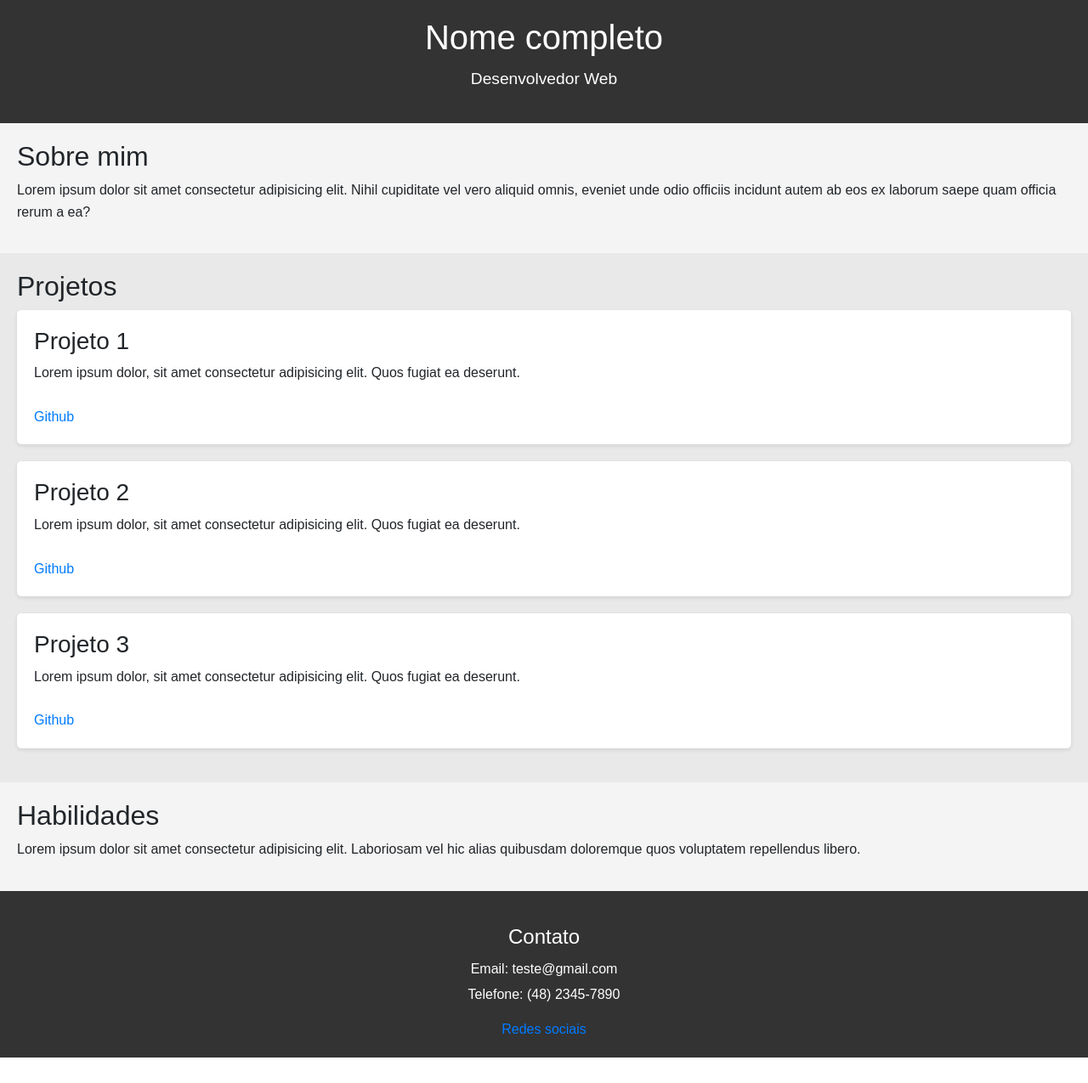
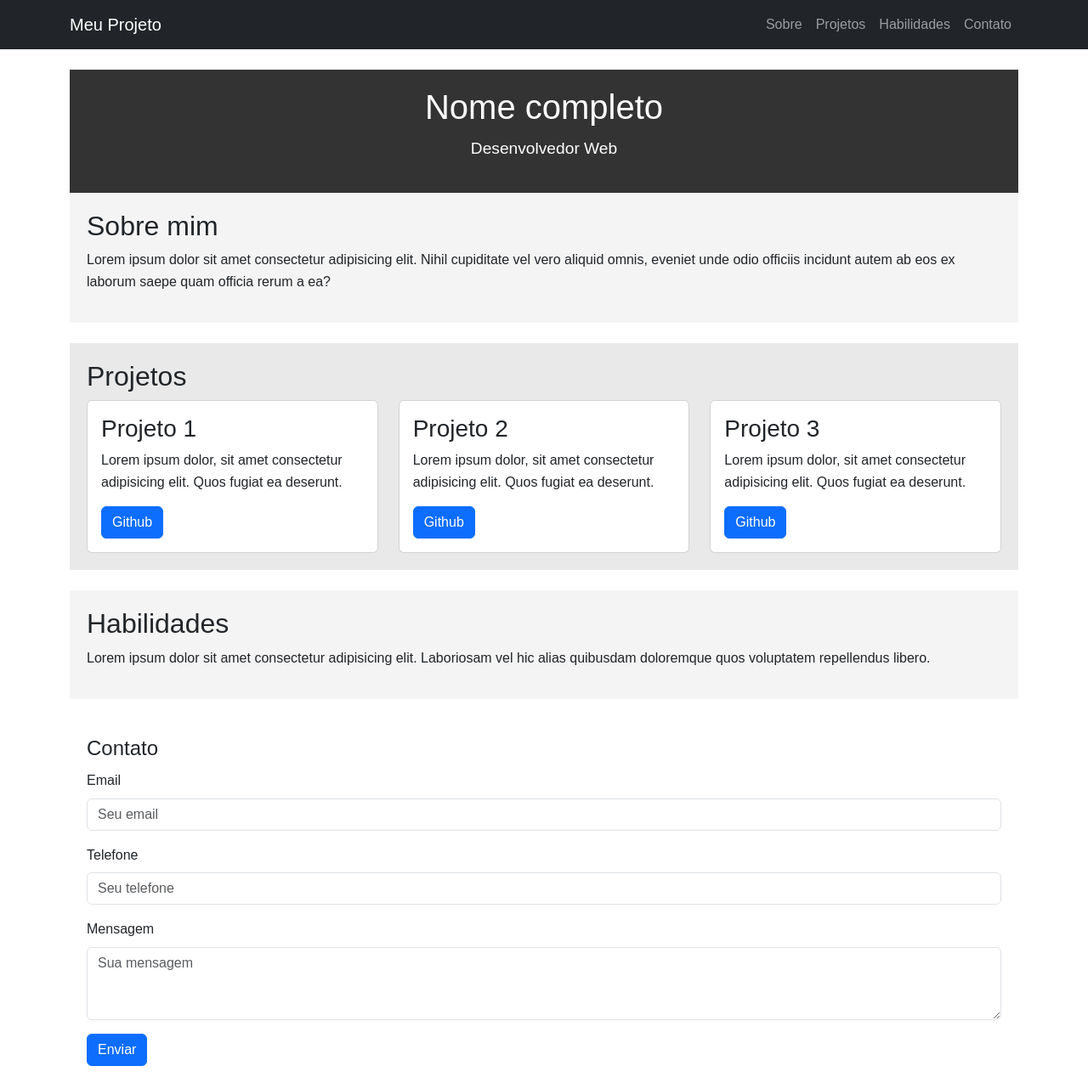
Before and after one commit to gabrielagabriela/sem02-m02-fmt, a plain HTML site: page index.html in a window 1280 px wide. Shown: the whole page at 85% size. Before the commit the page ends 1245 px from the top, so only its background shows below. Drawn offline with nearby package versions, Linux system fonts and the light colour scheme.

Commit message:
Exercicio 04

```diff
--- a/index.html
+++ b/index.html
@@ -1,67 +1,107 @@
 <!DOCTYPE html>
-<html lang="en">
-
+<html lang="pt-br">
 <head>
   <meta charset="UTF-8">
   <meta name="viewport" content="width=device-width, initial-scale=1.0">
-  <title>Document</title>
+  <title>Meu Projeto</title>
+  <link href="https://cdn.jsdelivr.net/npm/bootstrap@5.3.0-alpha1/dist/css/bootstrap.min.css" rel="stylesheet">
+  <link rel="stylesheet" href="style.css">
+</head>
+<body>
+  <nav class="navbar navbar-expand-lg navbar-dark bg-dark">
+    <div class="container">
+      <a class="navbar-brand" href="#">Meu Projeto</a>
+      <button class="navbar-toggler" type="button" data-bs-toggle="collapse" data-bs-target="#navbarNav" aria-controls="navbarNav" aria-expanded="false" aria-label="Toggle navigation">
+        <span class="navbar-toggler-icon"></span>
+      </button>
+      <div class="collapse navbar-collapse" id="navbarNav">
+        <ul class="navbar-nav ms-auto">
+          <li class="nav-item">
+            <a class="nav-link" href="#">Sobre</a>
+          </li>
+          <li class="nav-item">
+            <a class="nav-link" href="#">Projetos</a>
+          </li>
+          <li class="nav-item">
+            <a class="nav-link" href="#">Habilidades</a>
+          </li>
+          <li class="nav-item">
+            <a class="nav-link" href="#">Contato</a>
+          </li>
+        </ul>
+      </div>
+    </div>
+  </nav>
 
-  <link href="https://cdn.jsdelivr.net/npm/bootstrap@5.3.0-alpha1/dist/css/bootstrap.min.css" rel="stylesheet">
-
-
-  <link rel="stylesheet" href="style.css">
-
-</head>
-
-<body>
-  <header>
+  <div class="container mt-4">
+    <header class="text-center">
       <h1 class="nome">Nome completo</h1>
       <p class="ocupacao">Desenvolvedor Web</p>
     </header>
 
     <section class="sobre">
       <h2 class="sobre-titulo">Sobre mim</h2>
-    <p class="sobre-p">Lorem ipsum dolor sit amet consectetur adipisicing elit. Nihil cupiditate vel vero aliquid omnis,
-      eveniet unde odio officiis incidunt autem ab eos ex laborum saepe quam officia rerum a ea?</p>
+      <p class="sobre-p">Lorem ipsum dolor sit amet consectetur adipisicing elit. Nihil cupiditate vel vero aliquid omnis, eveniet unde odio officiis incidunt autem ab eos ex laborum saepe quam officia rerum a ea?</p>
     </section>
 
-  <section class="projetos">
+    <section class="projetos mt-4">
       <h2 class="projetos-titulo">Projetos</h2>
-    <div class="projeto">
-      <h3 class="projeto-nome">Projeto 1</h3>
-      <p class="projeto-p">Lorem ipsum dolor, sit amet consectetur adipisicing elit. Quos fugiat ea deserunt.</p>
-      <a class="projeto-link" href="/">Github</a>
+      <div class="row">
+        <div class="col">
+          <div class="card">
+            <div class="card-body">
+              <h3 class="card-title">Projeto 1</h3>
+              <p class="card-text">Lorem ipsum dolor, sit amet consectetur adipisicing elit. Quos fugiat ea deserunt.</p>
+              <a href="#" class="btn btn-primary">Github</a>
             </div>
-
-    <div class="projeto">
-      <h3 class="projeto-nome">Projeto 2</h3>
-      <p class="projeto-p">Lorem ipsum dolor, sit amet consectetur adipisicing elit. Quos fugiat ea deserunt.</p>
-      <a class="projeto-link" href="/">Github</a>
           </div>
-
-    <div class="projeto">
-      <h3 class="projeto-nome">Projeto 3</h3>
-      <p class="projeto-p">Lorem ipsum dolor, sit amet consectetur adipisicing elit. Quos fugiat ea deserunt.</p>
-      <a class="projeto-link" href="/">Github</a>
+        </div>
+        <div class="col">
+          <div class="card">
+            <div class="card-body">
+              <h3 class="card-title">Projeto 2</h3>
+              <p class="card-text">Lorem ipsum dolor, sit amet consectetur adipisicing elit. Quos fugiat ea deserunt.</p>
+              <a href="#" class="btn btn-primary">Github</a>
+            </div>
+          </div>
+        </div>
+        <div class="col">
+          <div class="card">
+            <div class="card-body">
+              <h3 class="card-title">Projeto 3</h3>
+              <p class="card-text">Lorem ipsum dolor, sit amet consectetur adipisicing elit. Quos fugiat ea deserunt.</p>
+              <a href="#" class="btn btn-primary">Github</a>
+            </div>
+          </div>
+        </div>
       </div>
     </section>
 
-  <section class="habilidades">
+    <section class="habilidades mt-4">
       <h2 class="habilidades-titulo">Habilidades</h2>
-    <p class="habilidades-p">Lorem ipsum dolor sit amet consectetur adipisicing elit. Laboriosam vel hic alias quibusdam
-      doloremque quos voluptatem repellendus libero.</p>
+      <p class="habilidades-p">Lorem ipsum dolor sit amet consectetur adipisicing elit. Laboriosam vel hic alias quibusdam doloremque quos voluptatem repellendus libero.</p>
     </section>
 
-  <footer>
-    <div class="contato">
-      <h3 class="contato-titulo">Contato</h3>
-      <p class="contato-p">Email: teste@gmail.com</p>
-      <p class="contato-p">Telefone: (48) 2345-7890</p>
-      <a class="contato-link" href="/">Redes sociais</a>
+    <section class="contato mt-4">
+      <h2 class="contato-titulo">Contato</h2>
+      <form>
+        <div class="mb-3">
+          <label for="email" class="form-label">Email</label>
+          <input type="email" class="form-control" id="email" placeholder="Seu email">
         </div>
-  </footer>
+        <div class="mb-3">
+          <label for="telefone" class="form-label">Telefone</label>
+          <input type="text" class="form-control" id="telefone" placeholder="Seu telefone">
+        </div>
+        <div class="mb-3">
+          <label for="mensagem" class="form-label">Mensagem</label>
+          <textarea class="form-control" id="mensagem" rows="3" placeholder="Sua mensagem"></textarea>
+        </div>
+        <button type="submit" class="btn btn-primary">Enviar</button>
+      </form>
+    </section>
+  </div>
 
   <script src="https://cdn.jsdelivr.net/npm/bootstrap@5.3.0-alpha1/dist/js/bootstrap.bundle.min.js"></script>
 </body>
-
 </html>
```
Lines whose indentation alone changed are shown as unchanged.
